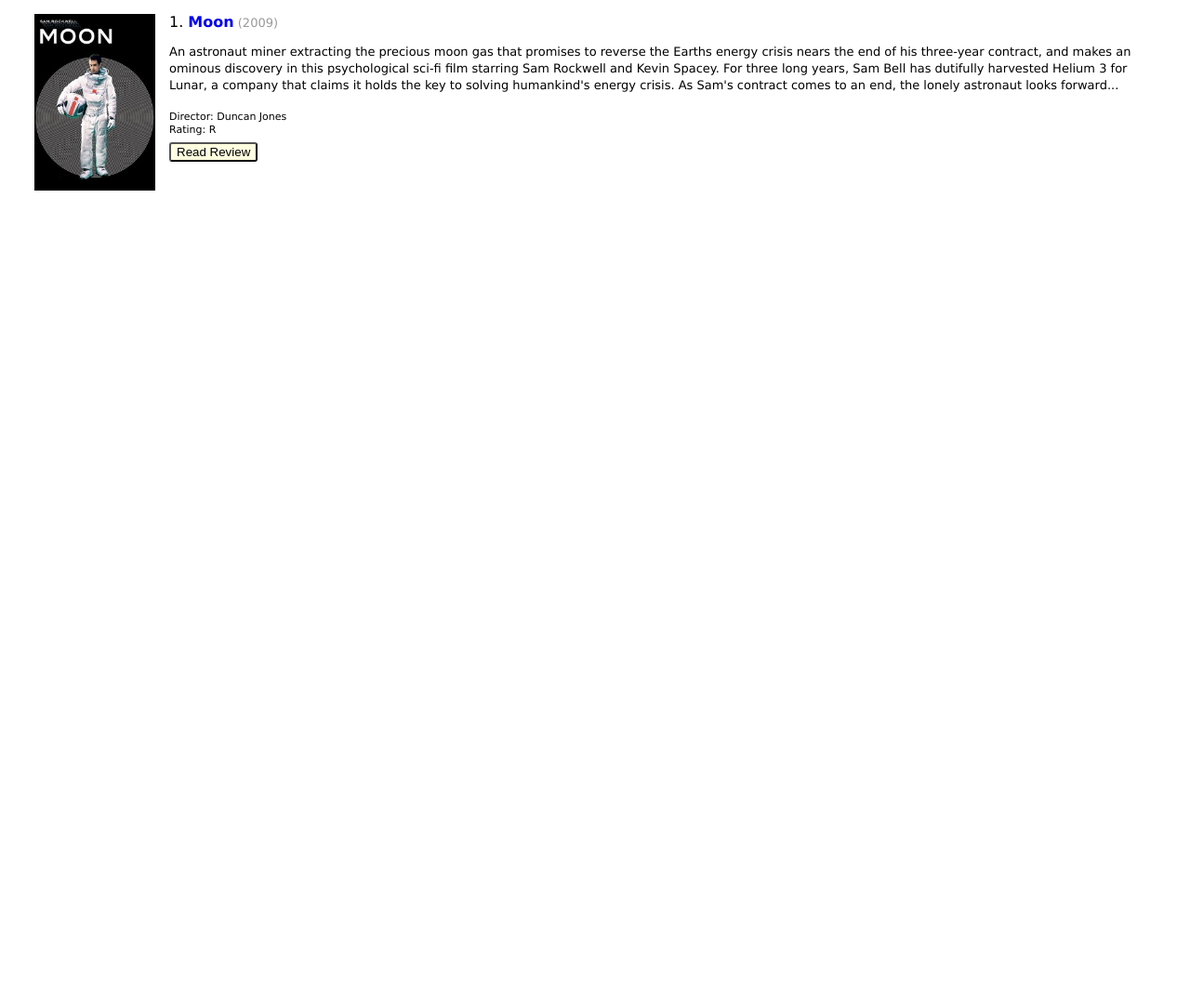
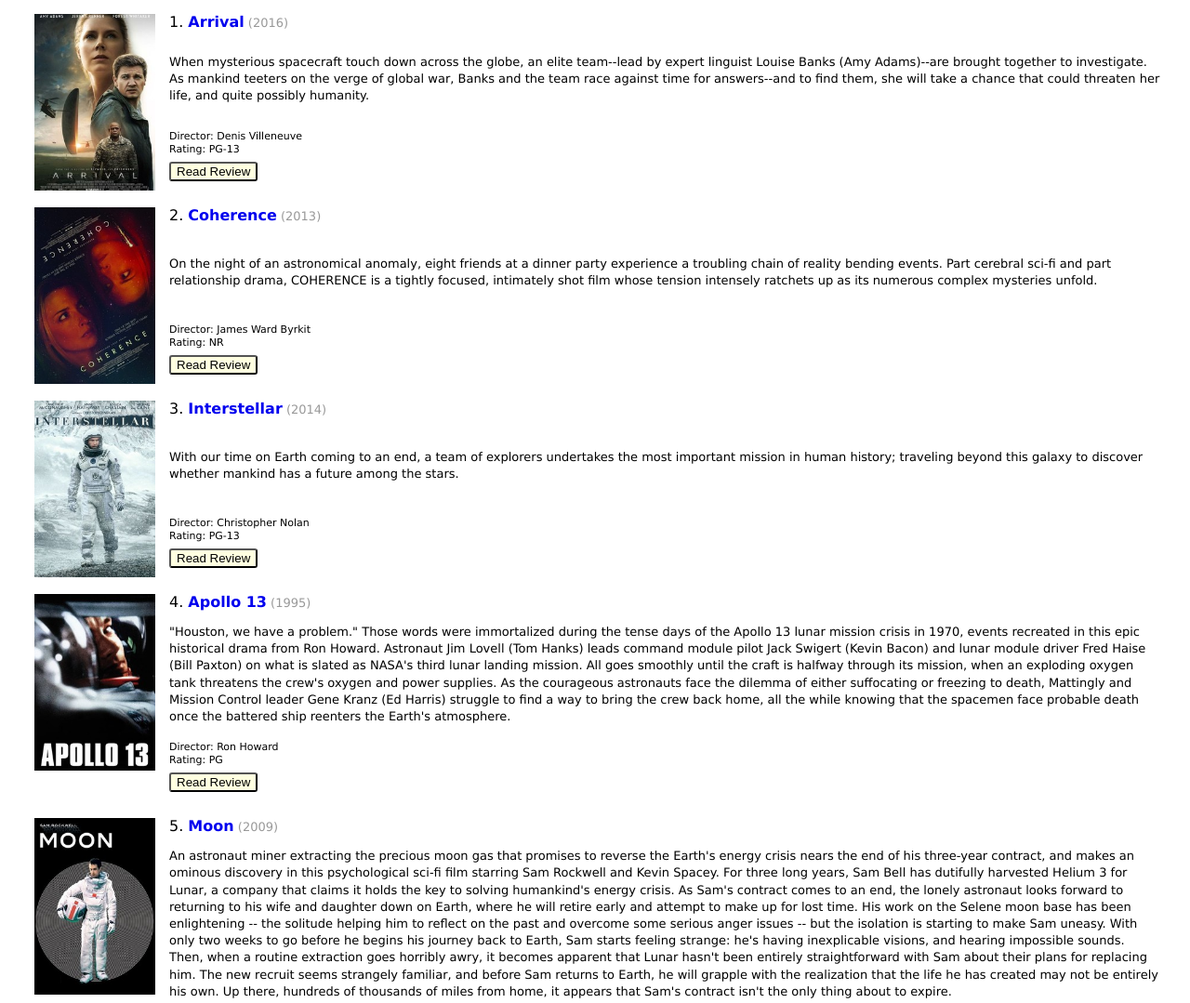
Before and after one commit to slolobdill44/movie_project, a React app: page / in a window 1280 px wide. Shown: the top 1079 px of the page at 93% size. Before the commit the page ends 800 px from the top, so only its background shows below. Built offline with nearby package versions, Linux system fonts and the light colour scheme.

Commit message:
All information procedurally loads onto page

```diff
--- a/src/Components/App.css
+++ b/src/Components/App.css
@@ -43,7 +43,6 @@
 
 .movie-tile-info-container {
   padding-top: 3px;
-  margin-bottom: 30px;
   display: flex;
   flex-direction: column;
   justify-content: space-between;
--- a/src/Components/App.js
+++ b/src/Components/App.js
@@ -5,6 +5,7 @@
 import { reviews, movies } from '../data.json';
 
 //css
+require('style-loader!./Reset.css');
 require('style-loader!./App.css');
 
 class App extends React.Component {
@@ -22,29 +23,35 @@
     this.setState({reviews: reviews});
     this.setState({movies: movies});
     // console.log(this.state);
-    // console.log(movies);
+    console.log(movies);
   }
 
   render() {
     const movieList = this.state.movies.map(movie => {
+      let userReview = this.state.reviews.find(movieReview => {
+        return movieReview["movie-id"] === movie.id
+      });
+
       return (
         <MovieTile
+          key={movie.id}
           id={movie.id}
-          coverUrl={movie["cover-url"]}
+          coverUrl={movie[ "cover-url"]}
           director={movie.director}
           runtime={movie["runtime-in-minutes"]}
           synopsis={movie.synopsis}
           title={movie.title}
-          url={movie.url}
+          infoLink={movie.url}
           year={movie.year}
-          userReview={this.state.reviews[movie.id]}
+          rating={movie.rating.toUpperCase()}
+          userReview={userReview.review}
           />
       )
     })
 
     return (
       <div>
-        <MovieTile />
+        {movieList}
       </div>
     );
   }
--- a/src/Components/MovieTile.js
+++ b/src/Components/MovieTile.js
@@ -32,21 +32,21 @@
       <div>
         <section className="movie-tile-container">
           <div className="movie-tile-image-container">
-            <img className="movie-tile-image" src="../../public/images/moon-2009.jpg"></img>
+            <img className="movie-tile-image" src={this.props.coverUrl}></img>
           </div>
           <div className="movie-tile-info-container">
             <div className="movie-tile-title-container">
               <div className="movie-tile-title-section-text">
-                <b className="movie-tile-list-number">1. </b><a className="movie-tile-title" href="https://www.rottentomatoes.com/m/10009075_moon">Moon</a><b className="movie-tile-year"> (2009)</b>
+                <b className="movie-tile-list-number">{this.props.id}. </b><a className="movie-tile-title" href={`${this.props.infoLink}`}>{this.props.title}</a><b className="movie-tile-year"> ({this.props.year})</b>
               </div>
             </div>
-            <div className="movie-tile-description-section">An astronaut miner extracting the precious moon gas that promises to reverse the Earths energy crisis nears the end of his three-year contract, and makes an ominous discovery in this psychological sci-fi film starring Sam Rockwell and Kevin Spacey. For three long years, Sam Bell has dutifully harvested Helium 3 for Lunar, a company that claims it holds the key to solving humankind's energy crisis. As Sam's contract comes to an end, the lonely astronaut looks forward...</div>
+            <div className="movie-tile-description-section">{this.props.synopsis}</div>
             <div className="movie-tile-people-section">
-              <div className="movie-tile-people-director">Director: Duncan Jones</div>
-              <div className="movie-tile-mpaa-rating">Rating: R</div>
+              <div className="movie-tile-people-director">Director: {this.props.director}</div>
+              <div className="movie-tile-mpaa-rating">Rating: {this.props.rating}</div>
               <button onClick={this.toggleDescription} className="read-review-button">Read Review</button>
             </div>
-            <div className={this.state.showDescription ? "show": "hide"}>"Duncan Jones' second film, equally smart science fiction as Moon. A really fun action-y mental trip through a seemingly normal sequence of events that gets progressively weirder as you dive deeper into the rabbit hole. Great film, great acting, great directing."</div>
+            <div className={this.state.showDescription ? "show": "hide"}>{this.props.userReview}</div>
           </div>
         </section>
       </div>
```
